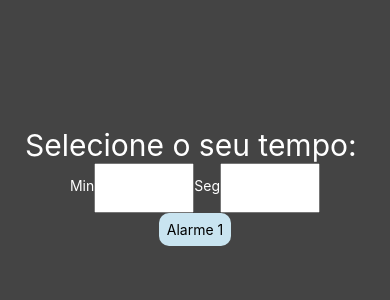
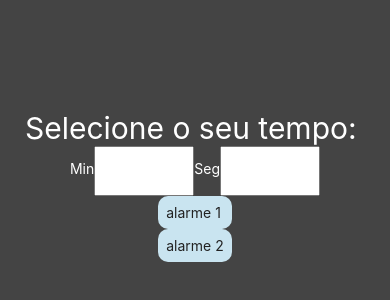
Before and after one commit to mateusmatosleonardo/app-timer, a React Native app: screen / in a window 390 px wide. Shown: the part 236-536 px from the top of the page. Built offline with nearby package versions, Linux system fonts and the light colour scheme.

Commit message:
removing component button

```diff
--- a/App.js
+++ b/App.js
@@ -1,8 +1,7 @@
 import { StatusBar } from 'expo-status-bar';
 import React, { useState } from 'react';
-import { StyleSheet, Text, View } from 'react-native';
+import { StyleSheet, Text, View, TouchableOpacity } from 'react-native';
 import {Picker} from '@react-native-picker/picker';
-import Buttons from './components/Buttons';
 
 
 export default function App() {
@@ -64,7 +63,16 @@ export default function App() {
 
       </View>
 
-      <Buttons/>
+        <View>
+        {
+          alarmeSound.map((val)=>{
+            return (
+              <TouchableOpacity style={styles.btnSelect}><Text style={{color: '#222'}}>{val.som}</Text></TouchableOpacity>
+            )
+          })
+        }
+        </View>
+
     </View>
   );
 }
@@ -77,4 +85,9 @@ const styles = StyleSheet.create({
     justifyContent: 'center',
     backgroundColor: '#444'
   },
+  btnSelect: {
+    padding: 8,
+    backgroundColor: '#c9e4f0',
+    borderRadius: 10
+  }
 })
--- a/components/Buttons.js
+++ /dev/null
@@ -1,19 +0,0 @@
-import React from "react";
-
-import { TouchableOpacity, View, Text, StyleSheet } from "react-native";
-
-export default props =>{
-    return(
-        <View>
-            <TouchableOpacity style={style.btnSelect}><Text>Alarme 1</Text></TouchableOpacity>
-        </View>
-    )
-}
-
-const style = StyleSheet.create({
-    btnSelect: {
-        padding: 8,
-        backgroundColor: '#c9e4f0',
-        borderRadius: 10
-    }
-})
```
